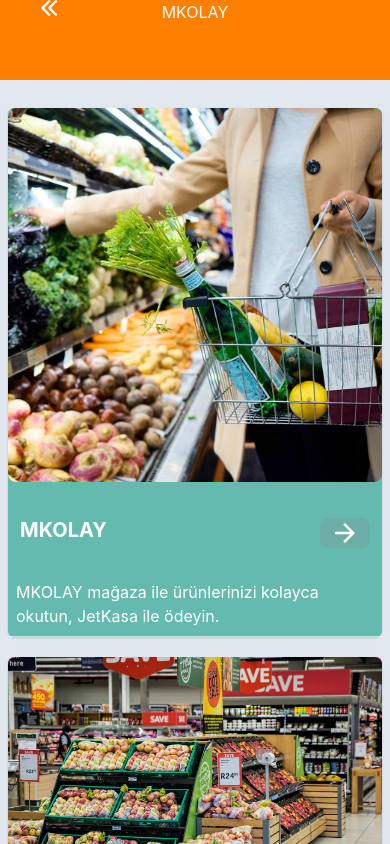
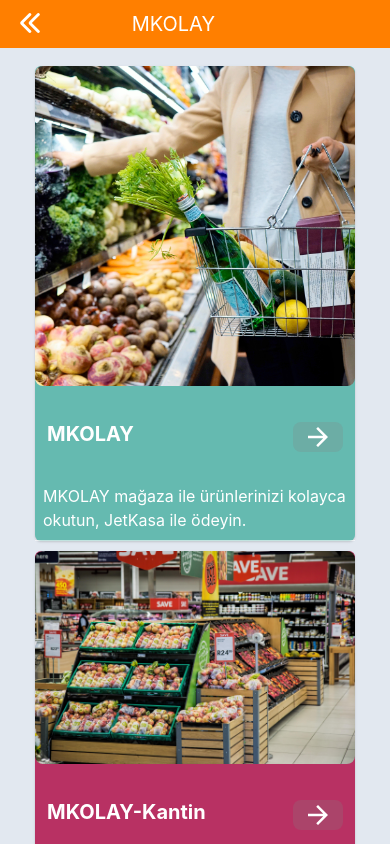
Before and after one commit to kub-ra/MKolay-Case, a React (Create React App) app: page / in a window 390 px wide. Shown: the top 844 px of the page. Built offline with nearby package versions, Linux system fonts and the light colour scheme.

Commit message:
added qr responsive and added navbar page

```diff
--- a/src/components/Login.js
+++ b/src/components/Login.js
@@ -1,67 +1,21 @@
 import { Box, Image, Text, Card, CardBody, Stack, Heading, Divider } from '@chakra-ui/react'
 import React from 'react'
-import { ArrowLeftIcon, ArrowForwardIcon } from '@chakra-ui/icons'
+import { ArrowForwardIcon } from '@chakra-ui/icons'
 import images from '../images/market.jpg'
 import images2 from '../images/manav.jpg'
+import { Link } from 'react-router-dom'
+import Navbar from './Navbar'
+const linkStyle = {
+  margin: "10px auto",
+
+};
 
 function Login() {
   return (
     <div>
+      <Navbar redirect="/" color="#ff7f00" text="MKOLAY"></Navbar>
       <Box
-        backgroundColor="#ff7f00"
-        display="flex"
-        justifyContent="center"
-        margin="auto"
-        h="20"
-        color="#fff"
-        position="relative"
-      >
-        <ArrowLeftIcon
-          position="absolute"
-          left="5%"
-          margin="auto"
-          width="15%"
-          top={{
-            xl: "20%",
-            lg: "30%",
-            md: "20%",
-            sm: "40%"
-
-          }}
-          height="1em"
-          fontSize={{
-            xl: "40px",
-            lg: "20px",
-            md: "18px",
-            sm: "15px"
-
-          }}
-        ></ArrowLeftIcon>
-        <Text
-          position="absolute"
-          fontSize={{
-            xl: "40px",
-            lg: "30px",
-            md: "24px",
-            sm: "20px"
-          }}
-          top={{
-            xl: "10%",
-            lg: "20%",
-            sm: "30%"
-
-          }}
-
-        >MKOLAY</Text>
-      </Box>
-      <Box
-
-        display={{
-          sm: 'block',
-          md: 'block',
-          lg: 'flex',
-          xl: 'flex'
-        }}
+        display={["block", "block", "flex", "flex"]}
         justifyContent="center"
         padding={2}
         backgroundColor={'gray.200'}
@@ -69,32 +23,26 @@
         margin="auto"
 
       >
+        <Link
+          style={linkStyle}
+          to="/kantin">
           <Card
-          maxW={{
-            sm: 'sm',
-            md: 'md',
-            lg: 'lg',
-            xl: 'xl'
-          }}
-          maxH={{
-            sm: 'sm',
-            md: 'md',
-            lg: 'lg',
-            xl: 'xl'
+            w={["20em", "23em", "25em", "27em"]}
+            h={{
+              sm: '33em',
+              md: '33em',
+              lg: '36em',
+              xl: '38em'
             }}
             background="#65bab0"
             color="white"
-          margin="20px auto"
+            margin="10px auto"
           >
             <CardBody
               padding={0}
             >
               <Image
-              h={{
-                sm: "10em",
-
-                xl: "20em"
-              }}
+                h={"70%"}
                 w={"100%"}
                 src={images}
                 alt='Green double couch with wooden legs'
@@ -124,34 +72,29 @@
               </Stack>
             </CardBody>
             <Divider />
-
           </Card>
+        </Link>
+        <Link
+          style={linkStyle}
+          to="/kantin">
           <Card
-          maxW={{
-            sm: 'sm',
-            md: 'md',
-            lg: 'lg',
-            xl: 'xl'
-          }}
-          maxH={{
-            sm: 'sm',
-            md: 'md',
-            lg: 'lg',
-            xl: 'xl'
+            w={["20em", "23em", "25em", "27em"]}
+            h={{
+              sm: '30em',
+              md: '34em',
+              lg: '36em',
+              xl: '38em'
             }}
             background="#b83163"
             color="white"
-          margin="20px auto"
+            margin="10px auto"
+
           >
             <CardBody
               padding={0}
             >
               <Image
-              h={{
-                sm: "10em",
-
-                xl: "20em"
-              }}
+                h={'70%'}
                 w={"100%"}
                 src={images2}
                 alt='Green double couch with wooden legs'
@@ -183,6 +126,8 @@
             <Divider />
 
           </Card>
+        </Link>
+
 
 
       </Box>
--- /dev/null
+++ b/src/components/Navbar.js
@@ -0,0 +1,45 @@
+import React from 'react'
+import { Box, Text } from '@chakra-ui/react'
+import { ArrowLeftIcon } from '@chakra-ui/icons'
+import { Link } from 'react-router-dom'
+
+function Navbar({ redirect, color, text }) {
+  return (
+    <div>
+      <Box
+        w={"100%"}
+        backgroundColor={color}
+        display="flex"
+        justifyContent="start"
+        margin="auto"
+        h={["3em", "6em"]}
+        color="#fff"
+      >
+        <Box
+          w={"50%"}
+          display="flex"
+          justifyContent="space-between"
+          margin={["auto 20px", "auto 50px"]}
+        >
+          <Link to={redirect}>
+            <ArrowLeftIcon
+              margin="auto"
+
+              h={["1em", "3em"]}
+              fontSize={["xl", "2xl"]}
+            ></ArrowLeftIcon>
+          </Link>
+
+          <Text
+            fontSize={["xl", "4xl"]}
+
+          >{text}</Text>
+
+        </Box>
+
+      </Box>
+    </div>
+  )
+}
+
+export default Navbar
--- a/src/components/QrCode.js
+++ b/src/components/QrCode.js
@@ -1,11 +1,12 @@
 import { useEffect, useState } from 'react'
-import { Box, Image, Link, Text } from '@chakra-ui/react'
+import { Box, Link, Text } from '@chakra-ui/react'
 import { CalendarIcon, PlusSquareIcon } from '@chakra-ui/icons'
 import QRCode from 'react-qr-code';
 import app from "../fireBase.js";
 import { getDatabase, onValue, ref, set, } from "firebase/database";
 import { nanoid } from 'nanoid'
 import { useNavigate } from "react-router-dom"
+import Navbar from './Navbar'
 
 
 
@@ -35,7 +36,7 @@
         console.log(data[value]);
         console.log(value, "value")
         if (data[value].status === 1) {
-          navigate('/alisveris')
+          // navigate('/alisveris')
         } else if (data[value].status === 101) {
           id = nanoid();
           setValue(id);
@@ -54,6 +55,7 @@
 
   return (
     <div>
+      <Navbar redirect="/" color="#b83163" text="MKOLAY"></Navbar>
       <Box
         maxW={{
           sm: 'sm',
@@ -72,13 +74,19 @@
         <Text
           fontWeight={'bold'}
           fontSize={{
-            sm: "xl",
+            sm: "2xl",
             xl: "4xl"
 
           }}
 
         >Hoş geldiniz.</Text>
-        <Text padding={2}>MKOLAY kantin'e giriş yapabilmek için QR Kodu turnikeye okutman gerekiyor.</Text>
+        <Text
+          fontSize={{
+            sm: "xl",
+            xl: "2xl"
+
+          }}
+          padding={2}>MKOLAY kantin'e giriş yapabilmek için QR Kodu turnikeye okutman gerekiyor.</Text>
         <Box
           maxW={{
             sm: 'sm',
@@ -92,7 +100,7 @@
             lg: 'lg',
             xl: 'xl'
           }}
-          margin="auto"
+          margin={["20px auto", "50px auto"]}
           display="flex"
           justifyContent="center"
         >
@@ -102,7 +110,6 @@
           <QRCode
             title="GeeksForGeeks"
             value={value}
-
             size={256}
           />
         </Box>
@@ -111,12 +118,22 @@
           justifyContent={'center'}
         >
           <Link style={linkStyle}>
-            <CalendarIcon color={'#b83163'} />
-            <Text>Alışveriş Geçmişim</Text>
+            <Box
+              w={["6em", "8em"]}
+            >
+              <CalendarIcon color={'#b83163'} />
+              <Text>Alışveriş Geçmişim</Text>
+            </Box>
+
           </Link>
           <Link style={linkStyle}>
-            <PlusSquareIcon color={'#b83163'} />
-            <Text>Yeni Kart Ekle</Text>
+            <Box
+              w={["6em", "8em"]}
+            >
+              <PlusSquareIcon color={'#b83163'} />
+              <Text>Yeni Kart Ekle</Text>
+            </Box>
+
           </Link>
         </Box>
       </Box>
```
Lines whose indentation alone changed are shown as unchanged.
